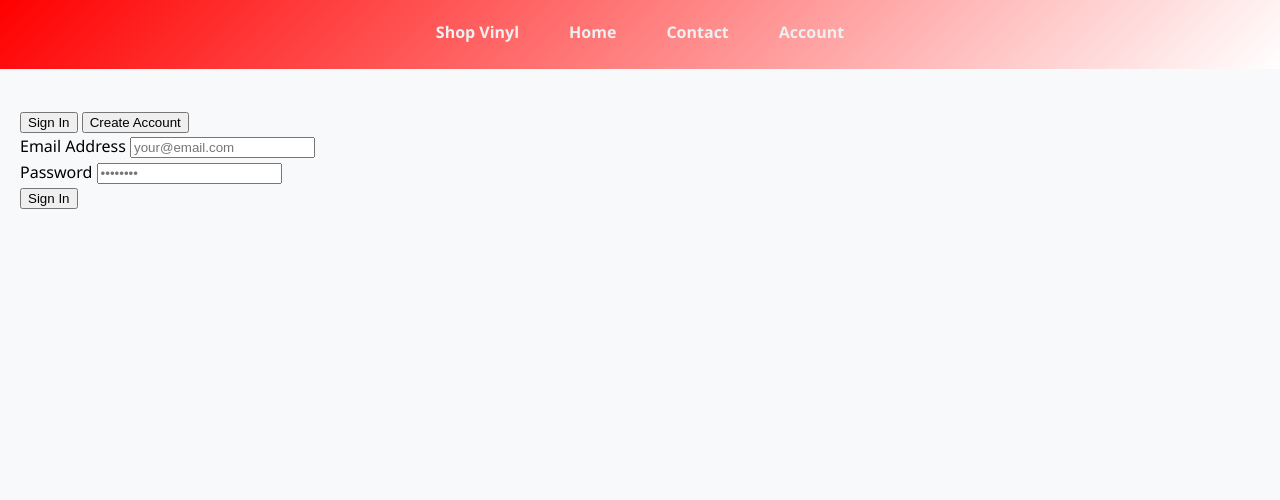
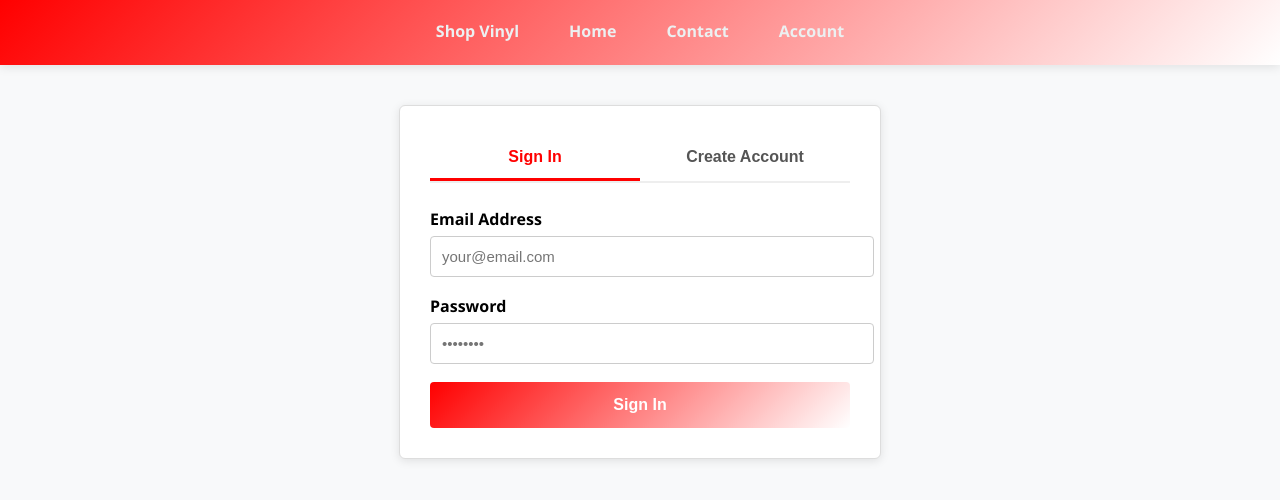
Before and after one commit to martinturnpuu/foundation-course-2025, a plain HTML site: page finalproject/account.html in a window 1280 px wide. Drawn offline with Linux system fonts and the light colour scheme; no server answers.

Commit message:
Account design
changed design of sign out and log out

```diff
--- /dev/null
+++ b/finalproject/account.css
@@ -0,0 +1,160 @@
+
+ul.nav {
+  margin: 0;
+  padding: 0;
+  background: linear-gradient(135deg, #ff0000 0%, #ffffff 100%);
+  list-style: none;
+  display: flex;
+  justify-content: center;
+  align-items: center;
+  padding: 0 20px;
+  box-shadow: 0 2px 10px rgba(0,0,0,0.1);
+}
+
+ul.nav li a {
+  color: #ecf0f1;
+  text-decoration: none;
+  padding: 20px 25px;
+  display: block;
+  font-weight: 600;
+  transition: all 0.3s ease;
+  border-bottom: 3px solid transparent;
+}
+
+ul.nav li a:hover {
+  background-color: #1a252f;
+  color: #e74c3c;
+  border-bottom: 3px solid #e74c3c;
+}
+
+body {
+  margin: 0;
+  padding: 0;
+  font-family: 'Segoe UI', Tahoma, Geneva, Verdana, sans-serif;
+  background-color: #f8f9fa;
+  color: #000000;
+}
+
+.account-container {
+  max-width: 420px;
+  margin: 40px auto;
+  background: #ffffff;
+  border-radius: 6px;
+  border: 1px solid #ddd;
+  box-shadow: 0 2px 10px rgba(0,0,0,0.1);
+  padding: 30px;
+}
+
+.auth-tabs {
+  display: flex;
+  margin-bottom: 25px;
+  border-bottom: 2px solid #eee;
+}
+
+.auth-tab {
+  flex: 1;
+  padding: 12px;
+  background: none;
+  border: none;
+  font-size: 16px;
+  font-weight: 600;
+  cursor: pointer;
+  color: #555;
+  border-bottom: 3px solid transparent;
+  transition: all 0.3s ease;
+}
+
+.auth-tab:hover {
+  color: #ff0000;
+}
+
+.auth-tab.active {
+  color: #ff0000;
+  border-bottom: 3px solid #ff0000;
+}
+
+/* FORMS */
+.auth-form {
+  animation: fadeIn 0.3s ease;
+}
+
+.form-group {
+  margin-bottom: 18px;
+}
+
+.form-group label {
+  display: block;
+  margin-bottom: 6px;
+  font-weight: 600;
+}
+
+.form-control {
+  width: 100%;
+  padding: 11px;
+  border-radius: 4px;
+  border: 1px solid #ccc;
+  font-size: 15px;
+}
+
+.form-control:focus {
+  outline: none;
+  border-color: #ff0000;
+}
+
+.auth-btn {
+  width: 100%;
+  padding: 14px;
+  background: linear-gradient(135deg, #ff0000 0%, #ffffff 100%);
+  color: #ffffff;
+  font-size: 16px;
+  font-weight: 600;
+  border: none;
+  border-radius: 4px;
+  cursor: pointer;
+  transition: all 0.3s ease;
+}
+
+.auth-btn:hover {
+  background: #ff0000;
+}
+
+
+.user-welcome h1 {
+  text-align: center;
+  margin-bottom: 25px;
+  font-size: 24px;
+}
+
+.section-card {
+  border: 1px solid #ddd;
+  border-radius: 6px;
+  padding: 20px;
+  margin-bottom: 25px;
+}
+
+.section-card h2 {
+  margin-top: 0;
+  margin-bottom: 15px;
+  font-size: 18px;
+}
+
+.order-item h3 {
+  margin-bottom: 8px;
+}
+
+.logout-btn {
+  width: 100%;
+  padding: 14px;
+  background-color: #1a252f;
+  color: #ffffff;
+  font-size: 16px;
+  font-weight: 600;
+  border: none;
+  border-radius: 4px;
+  cursor: pointer;
+  transition: all 0.3s ease;
+}
+
+.logout-btn:hover {
+  background-color: #ff0000;
+}
--- a/finalproject/account.html
+++ b/finalproject/account.html
@@ -4,7 +4,8 @@
     <title>My Account - Vinyl Haven</title>
     <meta charset="utf-8">
     <meta name="viewport" content="width=device-width, initial-scale=1">
-    <link rel="stylesheet" href="styles.css">
+    <link rel="stylesheet" href="account.css">
+
 </head>
 <body>
     <ul class="nav">
```
